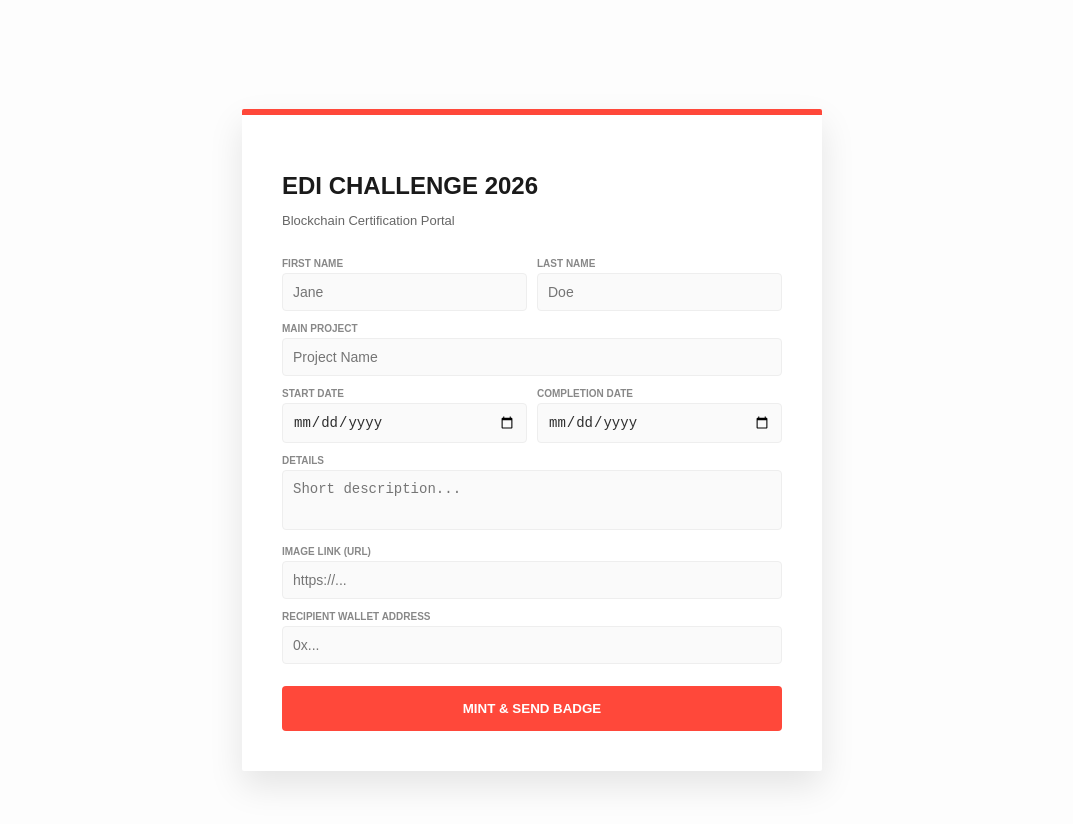
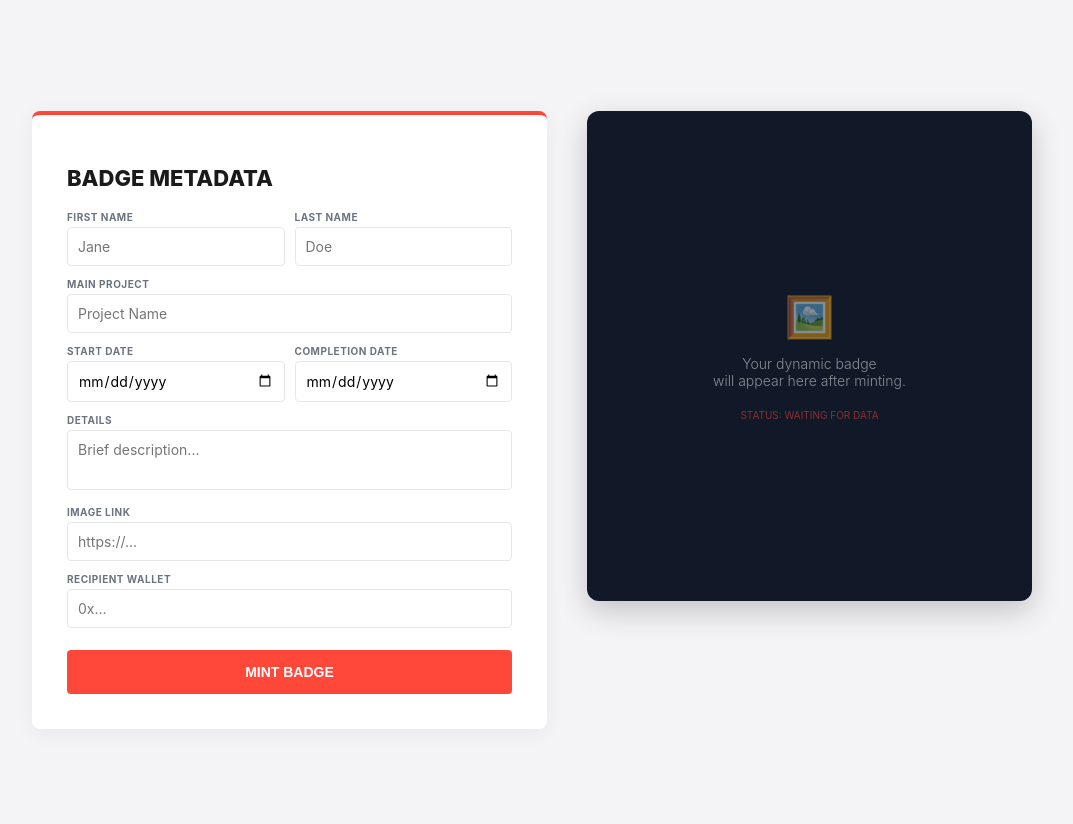
Before and after one commit to 1Seirak/badge-app, a Next.js app: page / in a window 1280 px wide. Shown: the top 824 px of the page, without its empty margins (108-1181 px from the left). Built offline with nearby package versions, Linux system fonts and the light colour scheme.

Commit message:
fix: restore side-by-side layout with ELCA colors

```diff
--- a/app/page.js
+++ b/app/page.js
@@ -19,16 +19,16 @@ export default function Home() {
   const colors = {
     elcaRed: "#ff483a",
     dark: "#1a1a1a",
-    background: "#fdfdfd",
+    background: "#f4f4f7",
     card: "#ffffff",
-    border: "#eeeeee",
-    text: "#2d2d2d"
+    border: "#e5e7eb",
+    text: "#374151"
   };
 
   const handleSubmit = async (e) => {
     e.preventDefault();
     setLoading(true);
-    setStatus("Minting your badge on Polygon Amoy...");
+    setStatus("Minting in progress...");
     try {
       const res = await fetch("/api/mint", {
         method: "POST",
@@ -37,7 +37,7 @@ export default function Home() {
       });
       const data = await res.json();
       if (data.success) {
-        setStatus("✅ Success! Badge minted and sent.");
+        setStatus("✅ Success! Badge minted.");
         if (data.imageUrl) setBadgeUrl(data.imageUrl);
       } else {
         setStatus("❌ Error: " + data.error);
@@ -56,8 +56,7 @@ export default function Home() {
     border: `1px solid ${colors.border}`,
     marginBottom: "12px",
     fontSize: "14px",
-    color: colors.text,
-    backgroundColor: "#fafafa",
+    fontFamily: "inherit",
     boxSizing: "border-box"
   };
 
@@ -65,16 +64,41 @@ export default function Home() {
     display: "block",
     fontSize: "10px",
     fontWeight: "700",
-    color: "#888",
+    color: "#6b7280",
     textTransform: "uppercase",
-    marginBottom: "4px"
+    marginBottom: "4px",
+    letterSpacing: "0.5px"
   };
 
   return (
-    <div style={{ backgroundColor: colors.background, minHeight: "100vh", display: "flex", alignItems: "center", justifyContent: "center", fontFamily: "sans-serif", padding: "40px 20px" }}>
-      <div style={{ backgroundColor: colors.card, padding: "40px", borderRadius: "2px", boxShadow: "0 15px 35px rgba(0,0,0,0.1)", maxWidth: "500px", width: "100%", borderTop: `6px solid ${colors.elcaRed}` }}>
-        <h1 style={{ fontSize: "24px", fontWeight: "900", marginBottom: "5px", color: colors.dark }}>EDI CHALLENGE 2026</h1>
-        <p style={{ color: "#666", marginBottom: "30px", fontSize: "13px" }}>Blockchain Certification Portal</p>
+    <div style={{
+      backgroundColor: colors.background,
+      minHeight: "100vh",
+      display: "flex",
+      flexDirection: "column",
+      alignItems: "center",
+      justifyContent: "center",
+      fontFamily: "'Inter', -apple-system, sans-serif",
+      padding: "20px"
+    }}>
+      <div style={{
+        display: "flex",
+        gap: "40px",
+        maxWidth: "1000px",
+        width: "100%",
+        alignItems: "flex-start"
+      }}>
+
+        {/* LEFT COLUMN: FORM */}
+        <div style={{
+          flex: "1",
+          backgroundColor: colors.card,
+          padding: "35px",
+          borderRadius: "8px",
+          boxShadow: "0 4px 20px rgba(0,0,0,0.05)",
+          borderTop: `4px solid ${colors.elcaRed}`
+        }}>
+          <h1 style={{ fontSize: "22px", fontWeight: "800", marginBottom: "20px", color: colors.dark }}>BADGE METADATA</h1>
 
           <form onSubmit={handleSubmit}>
             <div style={{ display: "flex", gap: "10px" }}>
@@ -103,28 +127,63 @@ export default function Home() {
             </div>
 
             <label style={labelStyle}>Details</label>
-          <textarea style={{ ...inputStyle, height: "60px", resize: "none" }} placeholder="Short description..." onChange={(e) => setFormData({ ...formData, details: e.target.value })} required />
+            <textarea style={{ ...inputStyle, height: "60px", resize: "none" }} placeholder="Brief description..." onChange={(e) => setFormData({ ...formData, details: e.target.value })} required />
 
-          <label style={labelStyle}>Image Link (URL)</label>
+            <label style={labelStyle}>Image Link</label>
             <input style={inputStyle} placeholder="https://..." onChange={(e) => setFormData({ ...formData, imageLink: e.target.value })} required />
 
-          <label style={labelStyle}>Recipient Wallet Address</label>
+            <label style={labelStyle}>Recipient Wallet</label>
             <input style={inputStyle} placeholder="0x..." onChange={(e) => setFormData({ ...formData, recipientWallet: e.target.value })} required />
 
-          <button type="submit" disabled={loading} style={{ width: "100%", padding: "15px", backgroundColor: loading ? "#ccc" : colors.elcaRed, color: "white", border: "none", borderRadius: "4px", fontWeight: "bold", cursor: loading ? "not-allowed" : "pointer", textTransform: "uppercase", marginTop: "10px" }}>
-            {loading ? "Processing..." : "Mint & Send Badge"}
+            <button type="submit" disabled={loading} style={{
+              width: "100%",
+              padding: "14px",
+              backgroundColor: loading ? "#9ca3af" : colors.elcaRed,
+              color: "white",
+              border: "none",
+              borderRadius: "4px",
+              fontWeight: "bold",
+              cursor: loading ? "not-allowed" : "pointer",
+              marginTop: "10px",
+              fontSize: "14px"
+            }}>
+              {loading ? "PROCESSING..." : "MINT BADGE"}
             </button>
           </form>
+          {status && <div style={{ marginTop: "15px", fontSize: "12px", textAlign: "center", color: colors.elcaRed, fontWeight: "600" }}>{status}</div>}
+        </div>
 
-        {status && <div style={{ marginTop: "20px", padding: "12px", fontSize: "13px", textAlign: "center", backgroundColor: "#f9f9f9", border: "1px solid #eee", color: colors.text }}>{status}</div>}
-
-        {badgeUrl && (
-          <div style={{ marginTop: "30px", textAlign: "center" }}>
-            <p style={labelStyle}>NFT Badge Preview:</p>
-            <img src={badgeUrl} alt="NFT Badge" style={{ width: "100%", borderRadius: "4px", marginTop: "10px", boxShadow: "0 4px 12px rgba(0,0,0,0.1)" }} />
+        {/* RIGHT COLUMN: PREVIEW */}
+        <div style={{ flex: "1", position: "sticky", top: "20px" }}>
+          <div style={{
+            backgroundColor: "#111827", // Dark theme for preview like the example
+            borderRadius: "12px",
+            padding: "20px",
+            minHeight: "450px",
+            display: "flex",
+            flexDirection: "column",
+            alignItems: "center",
+            justifyContent: "center",
+            boxShadow: "0 10px 30px rgba(0,0,0,0.2)",
+            color: "white",
+            textAlign: "center"
+          }}>
+            {badgeUrl ? (
+              <>
+                <p style={{ fontSize: "10px", color: colors.elcaRed, fontWeight: "bold", marginBottom: "15px", letterSpacing: "2px" }}>NFT PREVIEW READY</p>
+                <img src={badgeUrl} alt="NFT Badge" style={{ width: "100%", borderRadius: "8px", border: "1px solid #374151" }} />
+              </>
+            ) : (
+              <div style={{ opacity: 0.5 }}>
+                <div style={{ fontSize: "40px", marginBottom: "10px" }}>🖼️</div>
+                <p style={{ fontSize: "14px", fontWeight: "300" }}>Your dynamic badge<br/>will appear here after minting.</p>
+                <div style={{ marginTop: "20px", fontSize: "10px", color: colors.elcaRed }}>STATUS: WAITING FOR DATA</div>
               </div>
             )}
           </div>
         </div>
+
+      </div>
+    </div>
   );
 }
```
Lines whose indentation alone changed are shown as unchanged.
